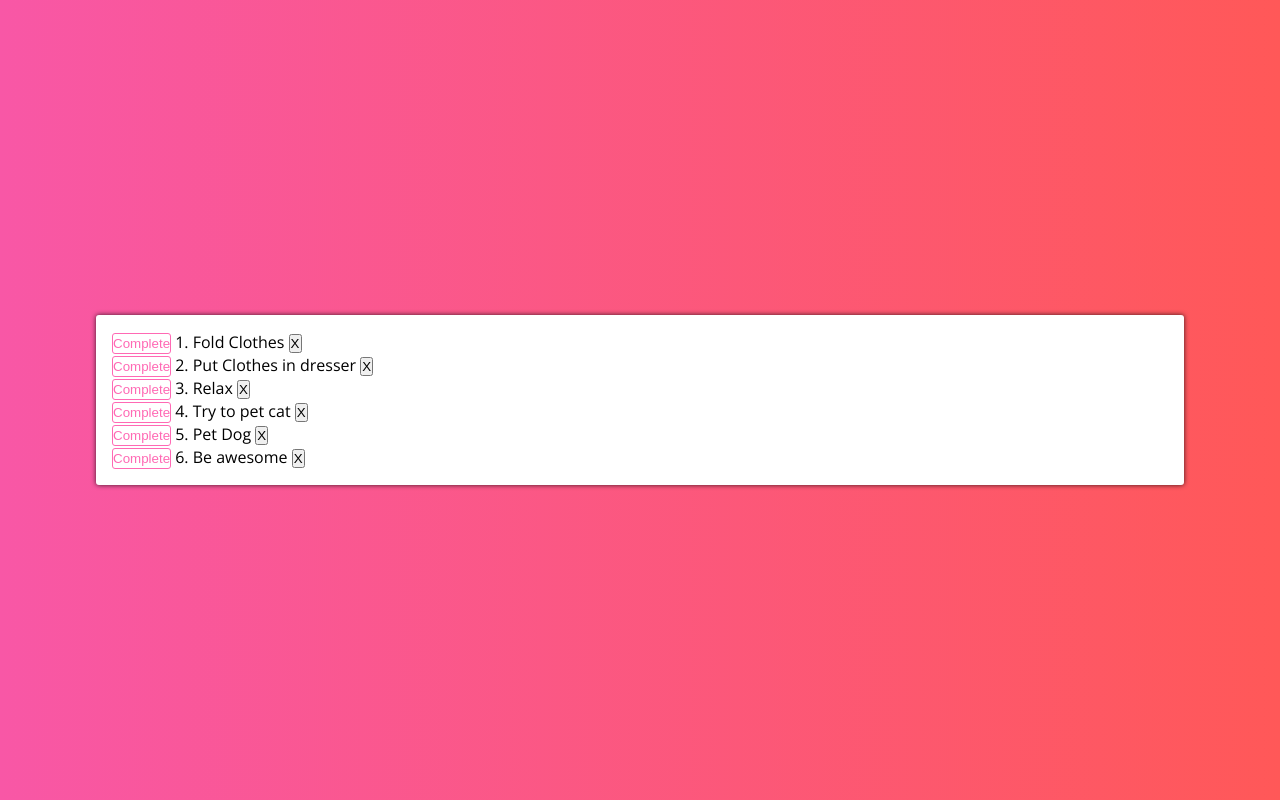
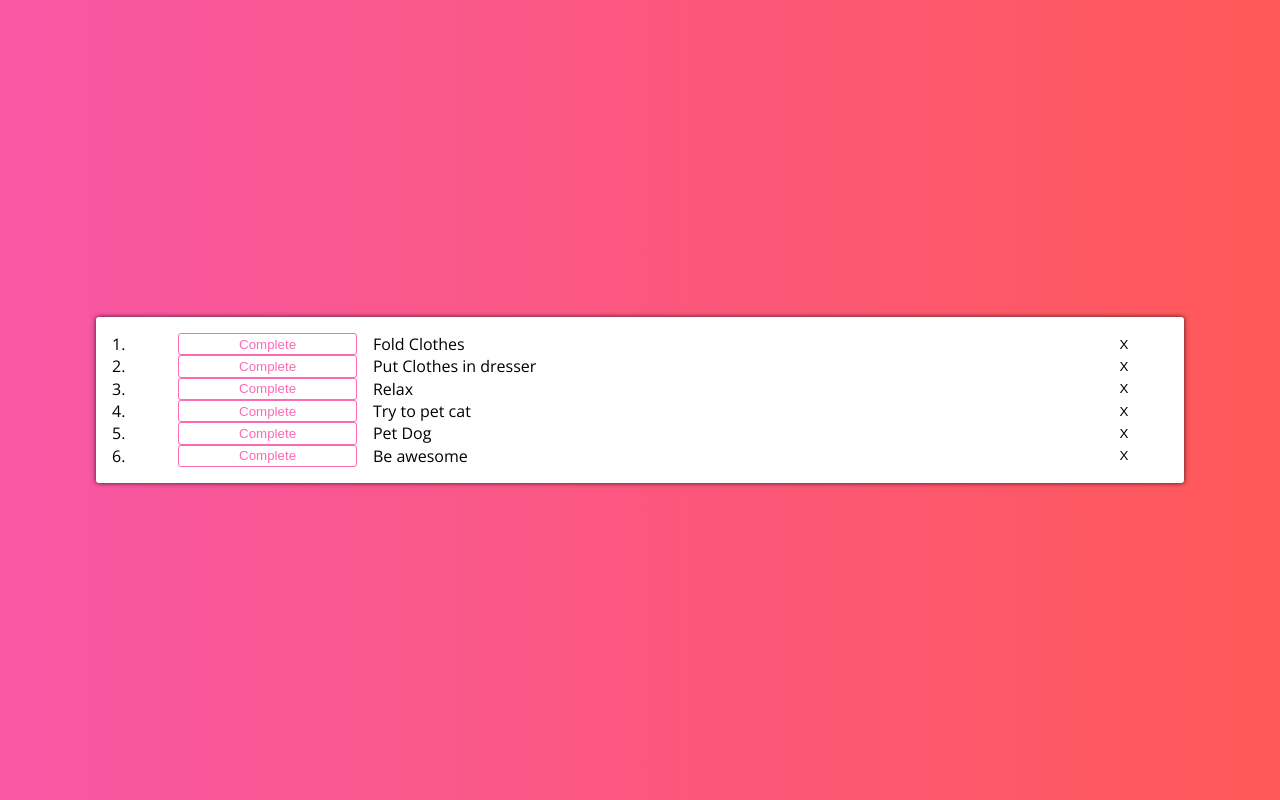
Before and after one commit to Ankur-1980/Angular-Lab-Part-1, an Angular app in the folder todo-list1/: page / in a window 1280 px wide. Built offline with nearby package versions, Linux system fonts and the light colour scheme.

Commit message:
Styled List Items

```diff
--- a/todo-list1/src/app/components/todo-items/todo-items.component.css
+++ b/todo-list1/src/app/components/todo-items/todo-items.component.css
@@ -1,7 +1,30 @@
+p {
+  display: flex;
+  justify-content: space-between;
+}
+
+#id {
+  flex: 0.75;
+}
+button {
+  cursor: pointer;
+  background-color: #fff;
+}
+
 #completed {
-  background-color: #fff;
   border: 1px solid #ff69b4;
   color: #ff69b4;
   padding: 2px 0;
   border-radius: 3px;
+  flex: 2;
 }
+
+#task {
+  flex: 8;
+  padding-left: 1rem;
+}
+
+#delete {
+  border: none;
+  flex: 1;
+}
--- a/todo-list1/src/app/components/todo-items/todo-items.component.html
+++ b/todo-list1/src/app/components/todo-items/todo-items.component.html
@@ -1,6 +1,6 @@
 <p>
+  <span id="id">{{ todo.id }}.</span>
   <button id="completed">Complete</button>
-  {{ todo.id }}.
-  {{ todo.task }}
+  <span id="task">{{ todo.task }}</span>
   <button id="delete">X</button>
 </p>
```
